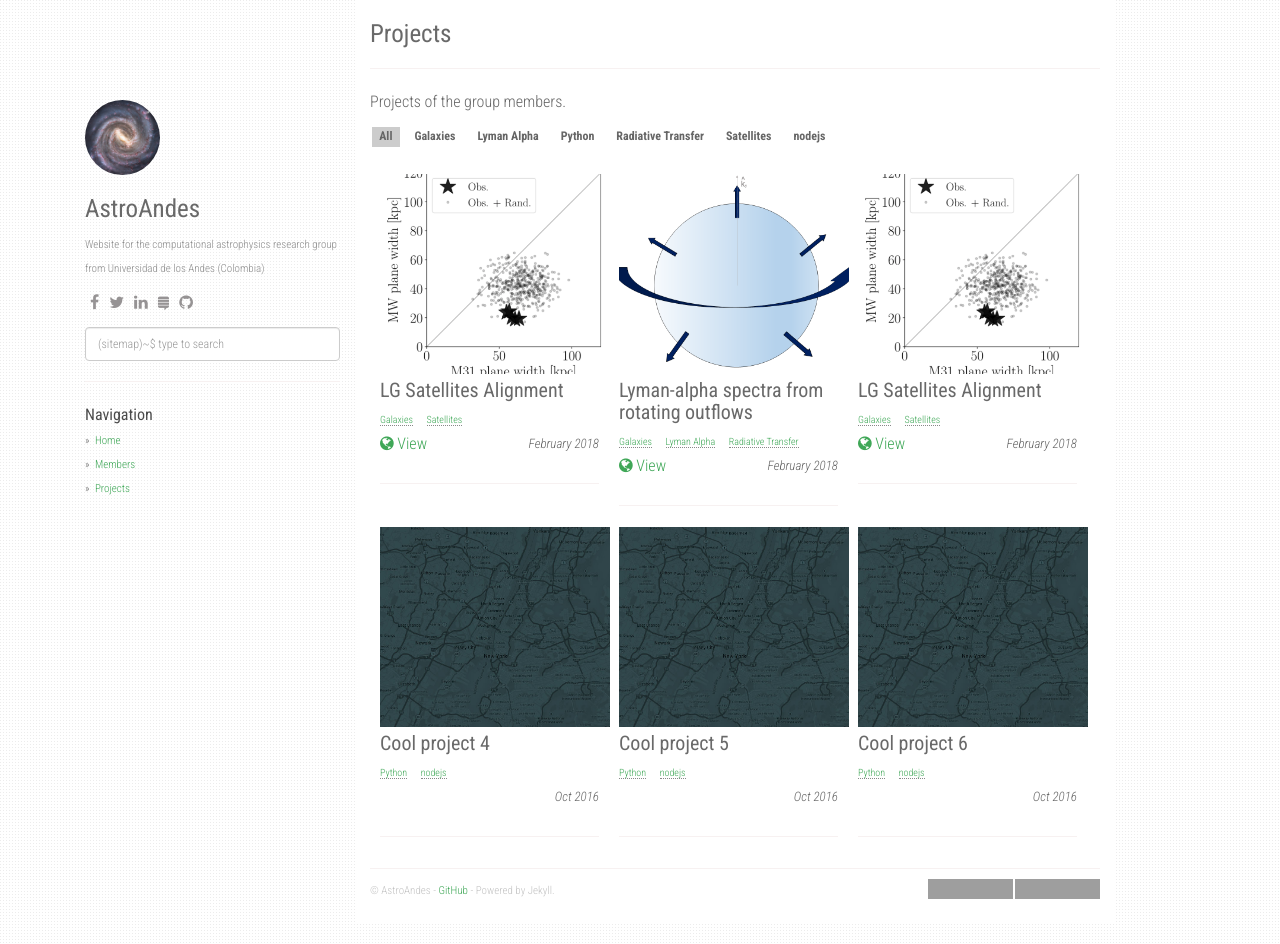
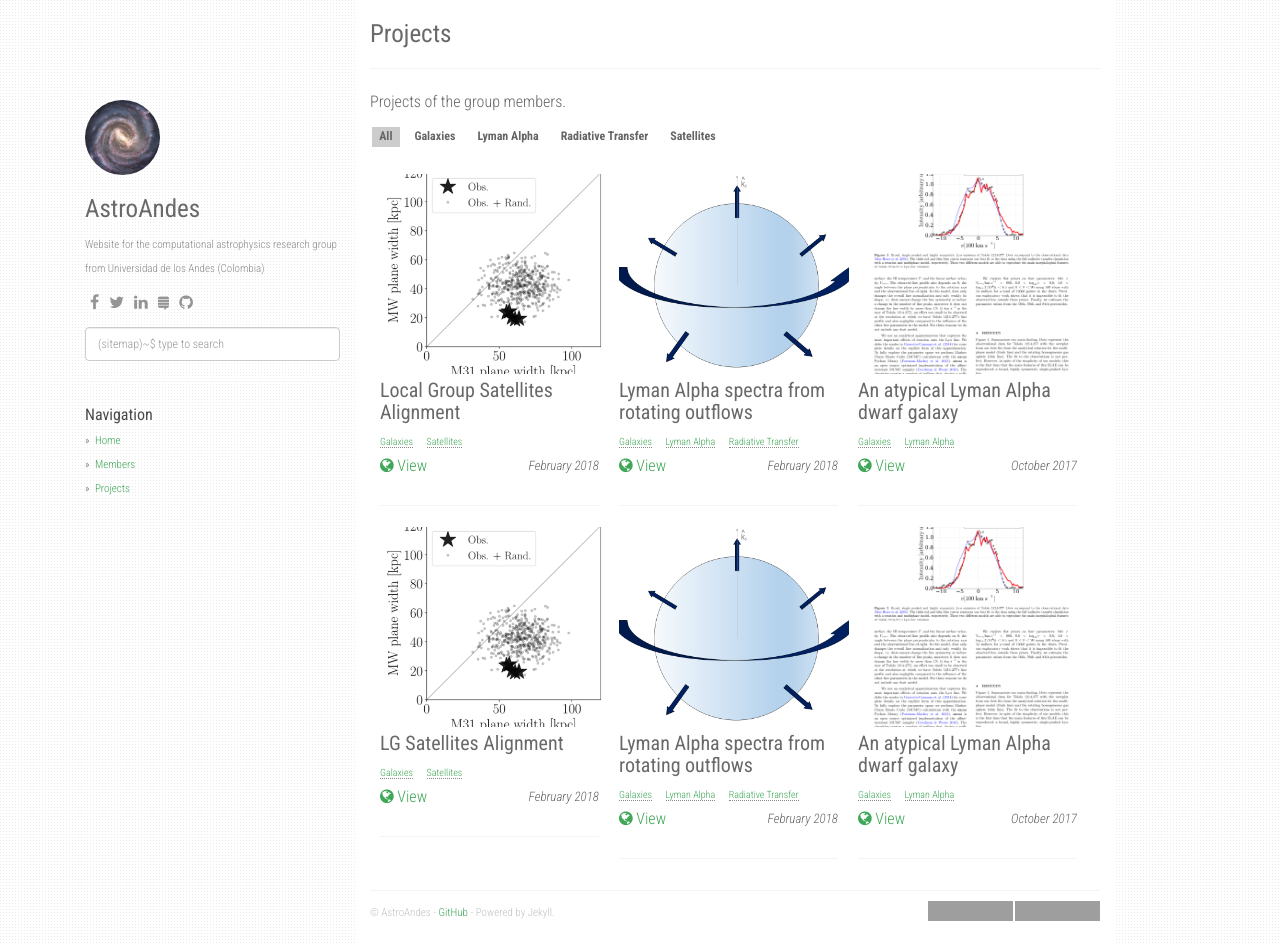
Before and after one commit to astroandes/astroandes.github.io, a Jekyll site: the page built from projects.md, in a window 1280 px wide and 944 px high. Built offline with Jekyll 4.4.1, drawn with Linux system fonts in a browser that asks for light colours; nearby versions of some CDN libraries; grey boxes are pictures that could not be loaded.

Commit message:
template for projects ready

```diff
--- a/_data/projects.json
+++ b/_data/projects.json
@@ -1,4 +1,28 @@
 [
+	{
+		"slug": "lg_satellites",
+		"name": "Local Group Satellites Alignment",
+		"image": "lg_satellites.png",
+		"url": "https://github.com/astroandes/AlineacionesSatelitesLG",
+		"date": "February 2018",
+		"tags": ["Galaxies","Satellites"]
+	},
+	{
+		"slug": "lya_rotationoutflows",
+		"name": "Lyman Alpha spectra from rotating outflows",
+		"image": "lya_rotationoutflows.png",
+		"url": "https://github.com/astroandes/CLARA_RotationOutflows",
+		"date": "February 2018",
+		"tags": ["Galaxies","Lyman Alpha", "Radiative Transfer"]
+	},
+	{
+		"slug": "lya_tololo",
+		"name": "An atypical Lyman Alpha dwarf galaxy",
+		"image": "lya_tololo.png",
+		"url": "https://github.com/astroandes/tololo-lya-fit",
+		"date": "October 2017",
+		"tags": ["Galaxies","Lyman Alpha"]
+	},
 	{
 		"slug": "lg_satellites",
 		"name": "LG Satellites Alignment",
@@ -9,36 +33,18 @@
 	},
 	{
 		"slug": "lya_rotationoutflows",
-		"name": "Lyman-alpha spectra from rotating outflows",
+		"name": "Lyman Alpha spectra from rotating outflows",
 		"image": "lya_rotationoutflows.png",
 		"url": "https://github.com/astroandes/CLARA_RotationOutflows",
 		"date": "February 2018",
 		"tags": ["Galaxies","Lyman Alpha", "Radiative Transfer"]
 	},
 	{
-		"slug": "lg_satellites",
-		"name": "LG Satellites Alignment",
-		"image": "lg_satellites.png",
-		"url": "https://github.com/astroandes/AlineacionesSatelitesLG",
-		"date": "February 2018",
-		"tags": ["Galaxies","Satellites"]
-	},
-	{
-		"name": "Cool project 4",
-		"image": "placeholder.jpg",
-		"date": "Oct 2016",
-		"tags": ["Python","nodejs"]
-	},
-	{
-		"name": "Cool project 5",
-		"image": "placeholder.jpg",
-		"date": "Oct 2016",
-		"tags": ["Python","nodejs"]
-	},
-	{
-		"name": "Cool project 6",
-		"image": "placeholder.jpg",
-		"date": "Oct 2016",
-		"tags": ["Python","nodejs"]
+		"slug": "lya_tololo",
+		"name": "An atypical Lyman Alpha dwarf galaxy",
+		"image": "lya_tololo.png",
+		"url": "https://github.com/astroandes/tololo-lya-fit",
+		"date": "October 2017",
+		"tags": ["Galaxies","Lyman Alpha"]
 	}
 ]
--- a/_project/lg_satellites.md
+++ b/_project/lg_satellites.md
@@ -1,6 +1,6 @@
 ---
 layout: project_single
-title:  "LG Satellites Alignment"
+title:  "Local Group Satellites Alignment"
 slug: "lg_satellites"
 ---
 Description of this project.
--- /dev/null
+++ b/_project/lya_tololo.md
@@ -0,0 +1,6 @@
+---
+layout: project_single
+title:  "An atypical Lyman Alpha dwarf galaxy"
+slug: "lya_tololo"
+---
+Description of this project.
```
Also changed, not shown: _project/lya_rotationoutflows.md (+1 -1 lines), static/projects/lya_tololo.png (added), static/projects/placeholder.jpg (deleted).
